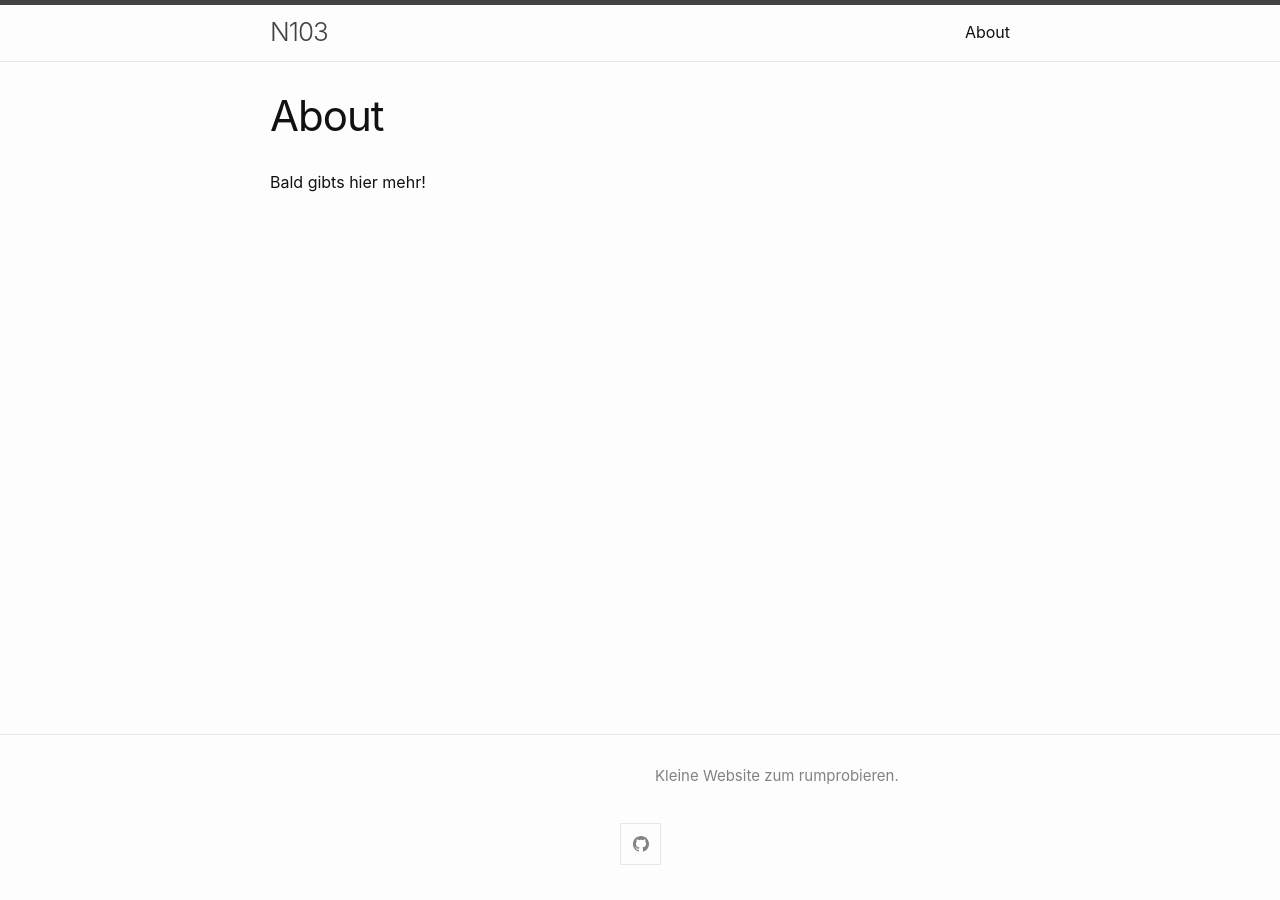
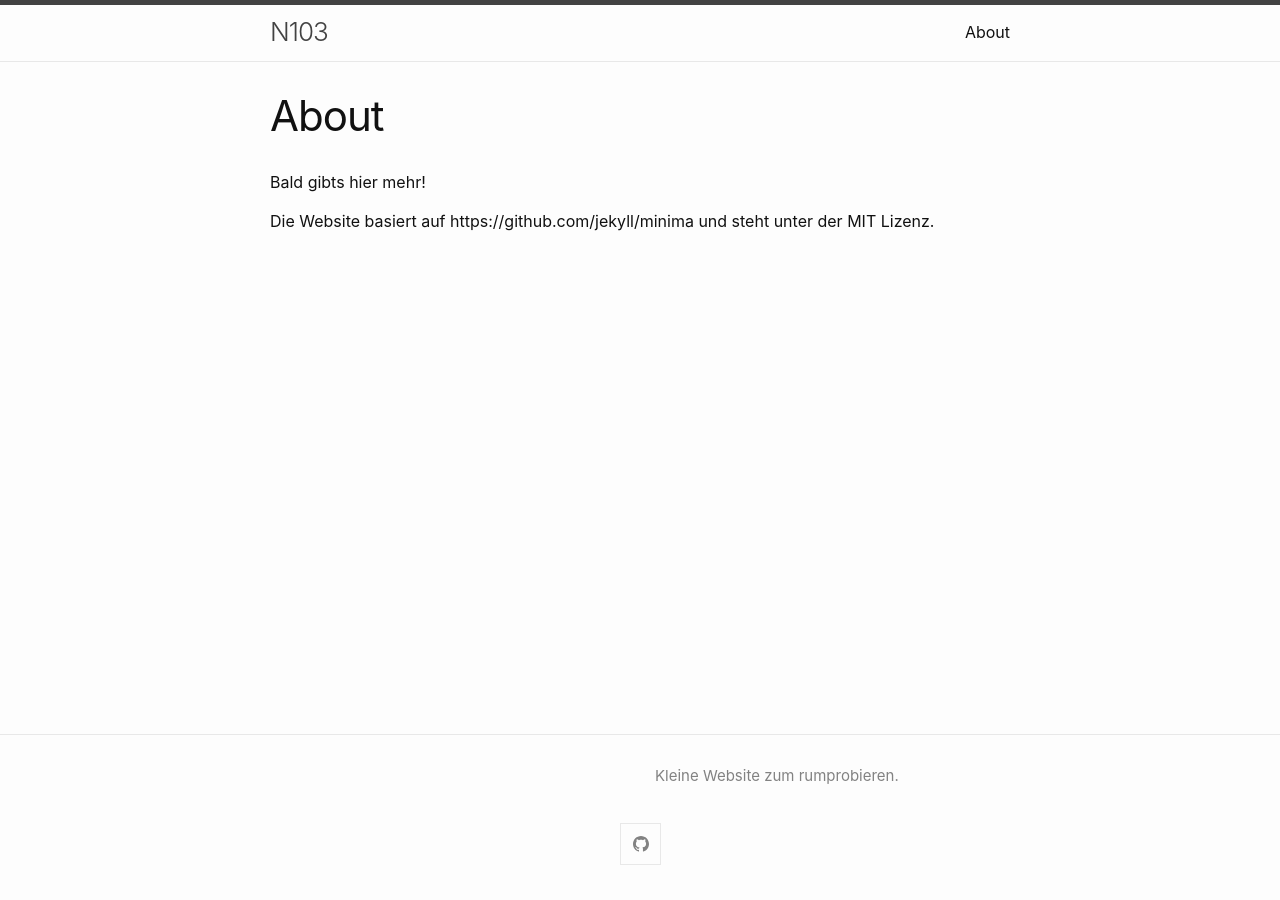
Before and after one commit to n103/n103.github.io, a Jekyll site: the page built from about.md, in a window 1280 px wide. Built offline with Jekyll 4.4.1, drawn with Linux system fonts in a browser that asks for light colours.

Commit message:
Update about.md

```diff
--- a/about.md
+++ b/about.md
@@ -5,3 +5,5 @@
 ---
 
 Bald gibts hier mehr!
+
+Die Website basiert auf https://github.com/jekyll/minima und steht unter der MIT Lizenz.
```
